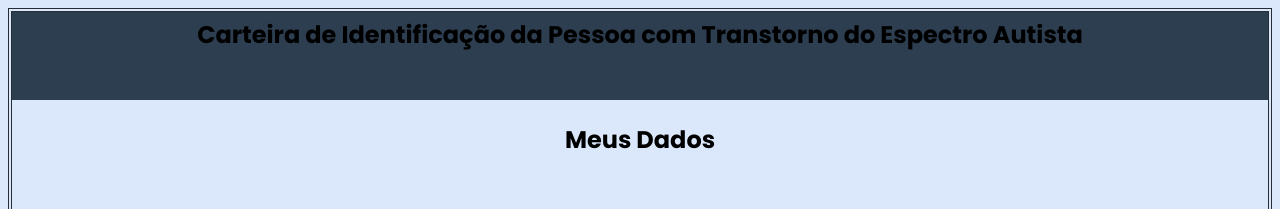
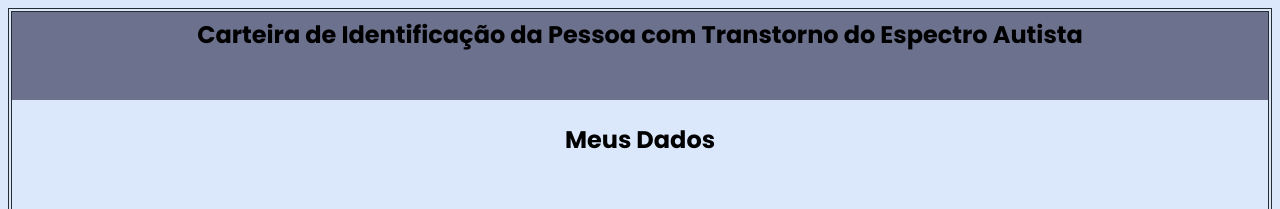
Before and after one commit to D-S-MELO/CIPTEA, a plain HTML site: page index.html in a window 1280 px wide. Shown: the top 209 px of the page. Drawn offline with nearby package versions, Linux system fonts and the light colour scheme.

Commit message:
Alteração de Cor

```diff
--- a/css/style.css
+++ b/css/style.css
@@ -7,7 +7,7 @@ body {
 
 .top {
   position: relative;
-  background: #2c3e50;
+  background: #6c718d;
   height: 11vh;
   border-bottom-left-radius: 30% 0%;
   border-bottom-right-radius: 30% 0%;
```
